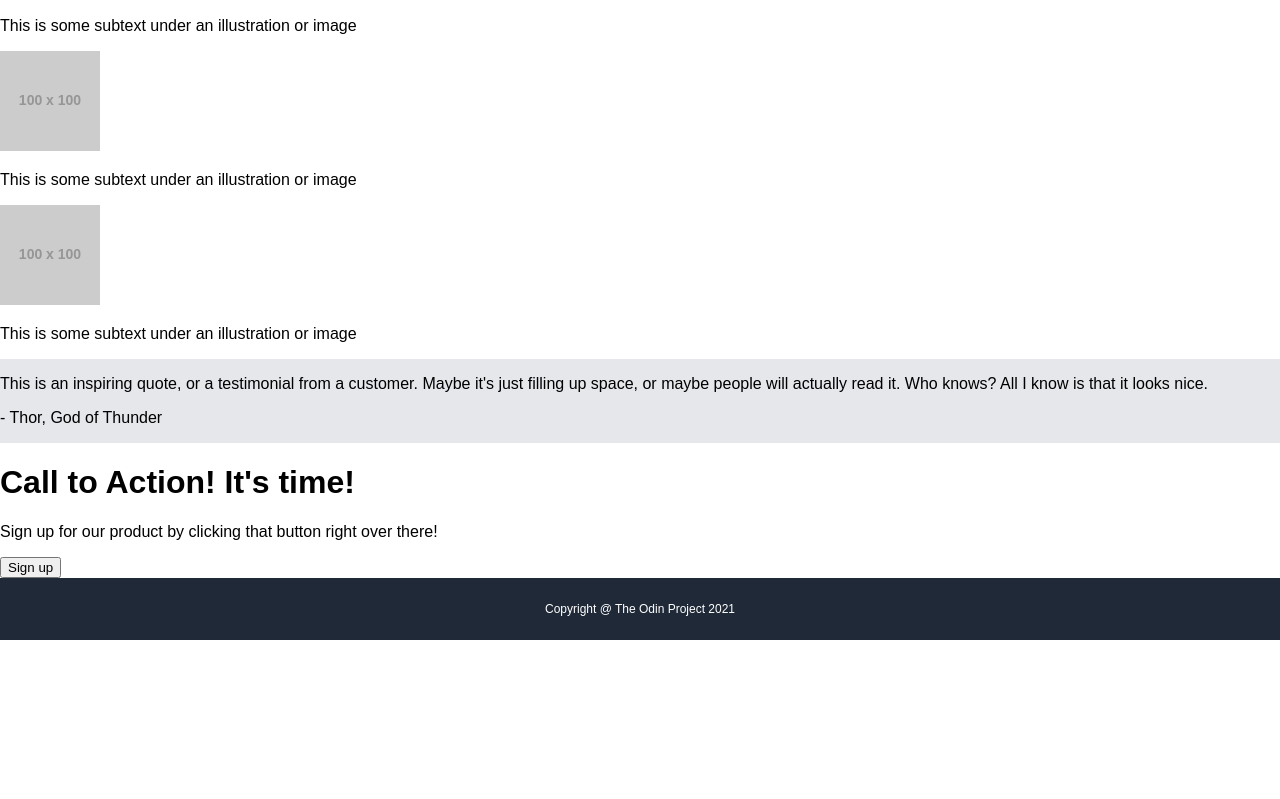
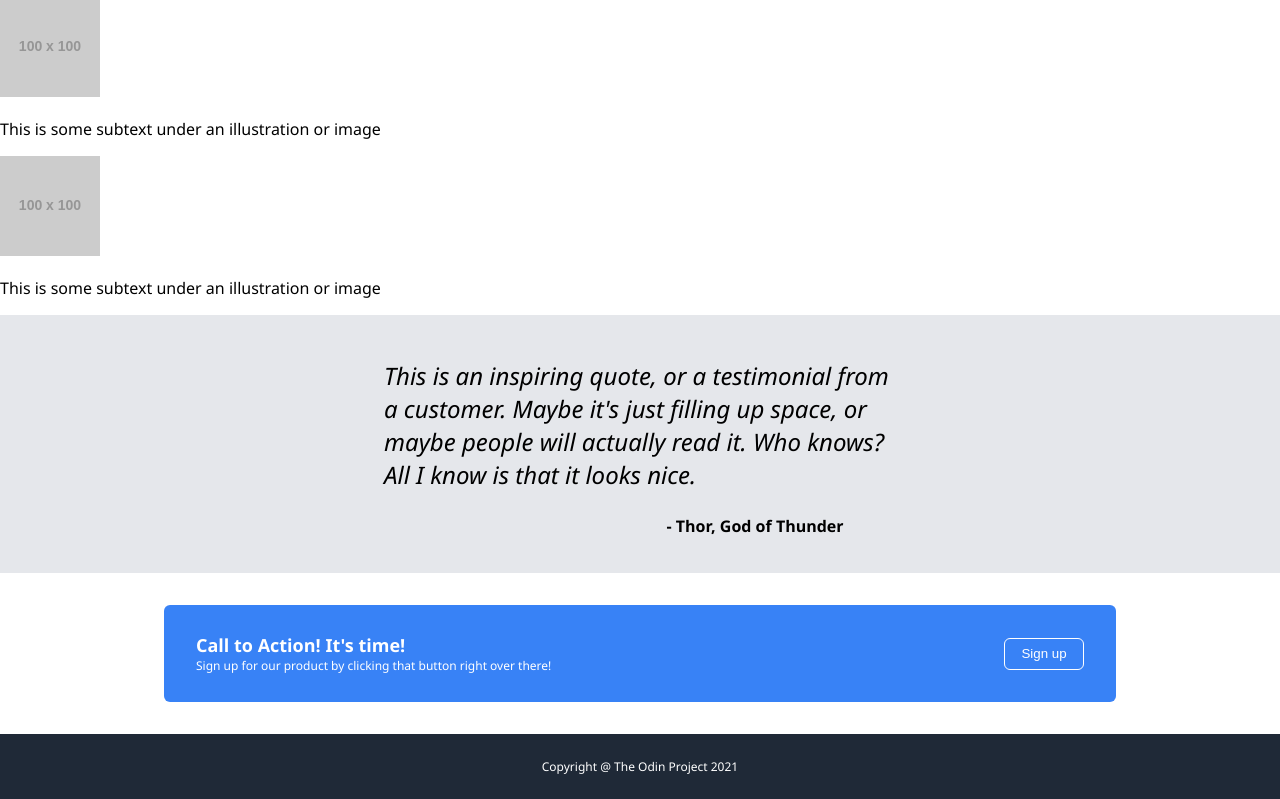
Before and after one commit to jmartgmz/basic-website, a plain HTML site: page index.html in a window 1280 px wide. Shown: the part 757-1556 px from the top of the page. Before the commit the page ends 1397 px from the top, so only its background shows below. Drawn offline with Linux system fonts and the light colour scheme; placeholder pictures from the web are drawn by us.

Commit message:
Enhance inspirational quote and call-to-action sections with improved styling and structure

```diff
--- a/index.html
+++ b/index.html
@@ -64,16 +64,22 @@
 
       <div class="inspirational-quote">
         <p>
-          This is an inspiring quote, or a testimonial from a customer. Maybe
-          it's just filling up space, or maybe people will actually read it. Who
-          knows? All I know is that it looks nice.
+          <em>
+            This is an inspiring quote, or a testimonial from a customer. Maybe
+            it's just filling up space, or maybe people will actually read it.
+            Who knows? All I know is that it looks nice.
+          </em>
         </p>
-        <p>- Thor, God of Thunder</p>
+        <p class="author"><strong>- Thor, God of Thunder</strong></p>
       </div>
 
       <div class="call-to-action">
-        <h1>Call to Action! It's time!</h1>
-        <p>Sign up for our product by clicking that button right over there!</p>
+        <div class="cta-text">
+          <h1>Call to Action! It's time!</h1>
+          <p>
+            Sign up for our product by clicking that button right over there!
+          </p>
+        </div>
         <button class="sign-up">Sign up</button>
       </div>
 
--- a/style.css
+++ b/style.css
@@ -4,7 +4,26 @@ html {
   width: 100%;
   margin: 0;
   padding: 0;
-  font-family: Arial, Helvetica, sans-serif;
+  font-family: "Segoe UI", "Helvetica Neue", sans-serif;
+}
+
+a {
+  text-decoration: none;
+  color: inherit;
+}
+
+ul {
+  list-style-type: none;
+  padding-left: 0;
+}
+
+button{
+  background-color: #3882f6;
+  border: white 1px solid;
+  border-radius: 6px;
+  color: white;
+  width:80px;
+  height: 32px
 }
 
 .main-container {
@@ -16,9 +35,22 @@ html {
 }
 
 .header {
+  display: flex;
+  justify-content: space-between;
   background-color: black;
+  color: white;
+  font-size: 12px;
 
+  padding-left: 20px;
+  padding-right: 20px;
+}
+
+.nav {
+  display: flex;
+  gap: 12px;
   color: white;
+  font-size: 12px;
+  padding: 10px;
 }
 
 .content-image {
@@ -33,11 +65,43 @@ html {
 
 .inspirational-quote {
   background-color: #e5e7eb;
+  display: flex;
+  flex-direction: column;
+  justify-content: center;
+  align-items: center;
+  padding: 20px;
+  padding-left: 30%;
+  padding-right: 30%;
+  font-size: 24px;
+}
+
+.author {
+  font-size: 16px;
+  margin-top: 0;
+  margin-left: 230px;
 }
 
 .call-to-action {
-  background-color: white;
+  display:flex;
+  justify-content: space-between;
+  align-items: center;
+  background-color: #3882f6;
+  padding: 16px 32px;
+  border-radius: 6px;
+  margin: 32px 164px;
+  color: white;
 }
+
+.call-to-action .cta-text h1 {
+  margin-bottom: 0px; /* Reduce space below the heading */
+  font-size: 18px;
+}
+
+.call-to-action .cta-text p {
+  margin-top: 0; /* Remove extra space above the paragraph */
+  font-size: 12px;
+}
+
 
 .footer {
   background-color: #1f2937;
@@ -45,5 +109,4 @@ html {
   text-align: center;
   font-size: 12px;
   padding: 12px;
-  margin-top: auto; /* This pushes the footer to the bottom */
 }
```
